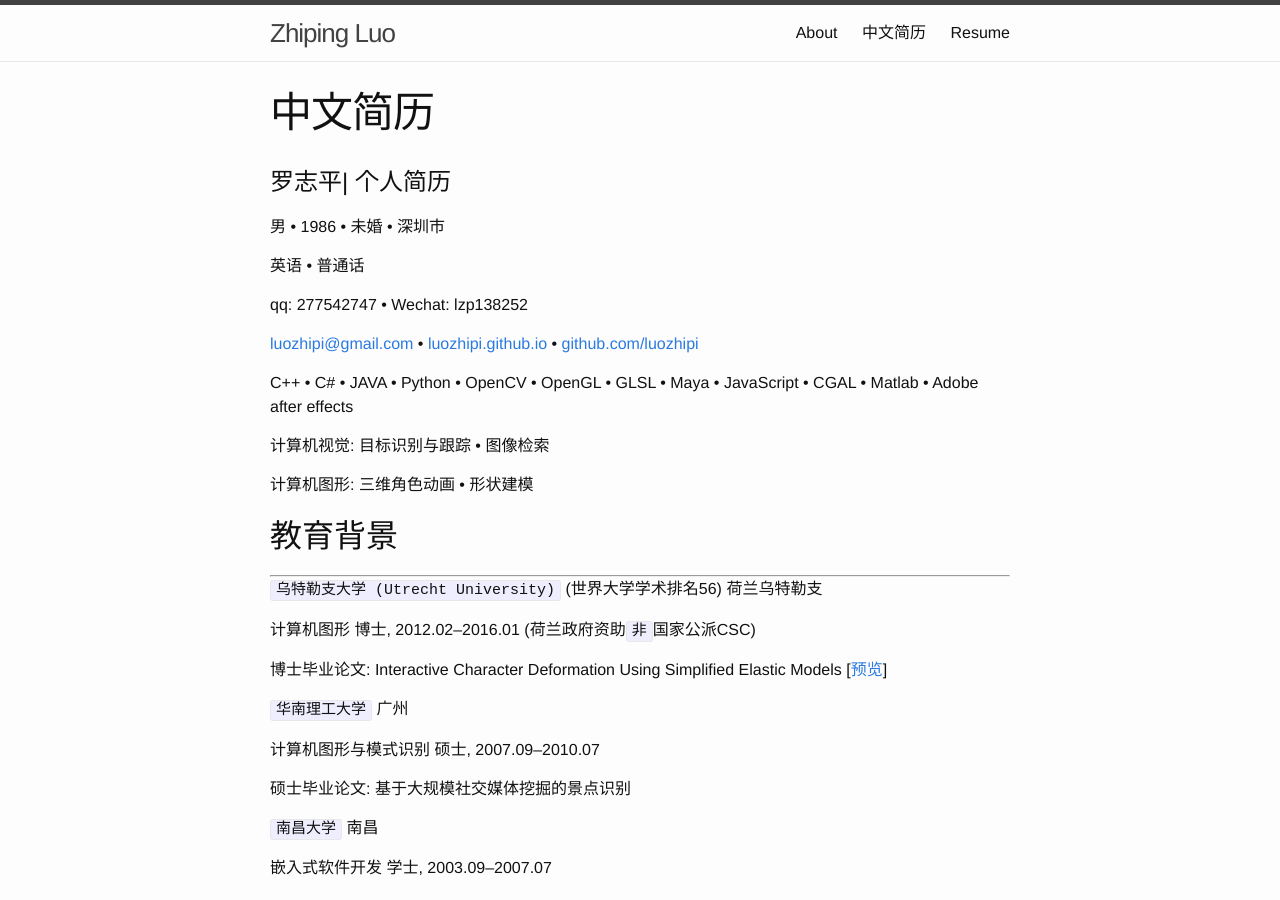
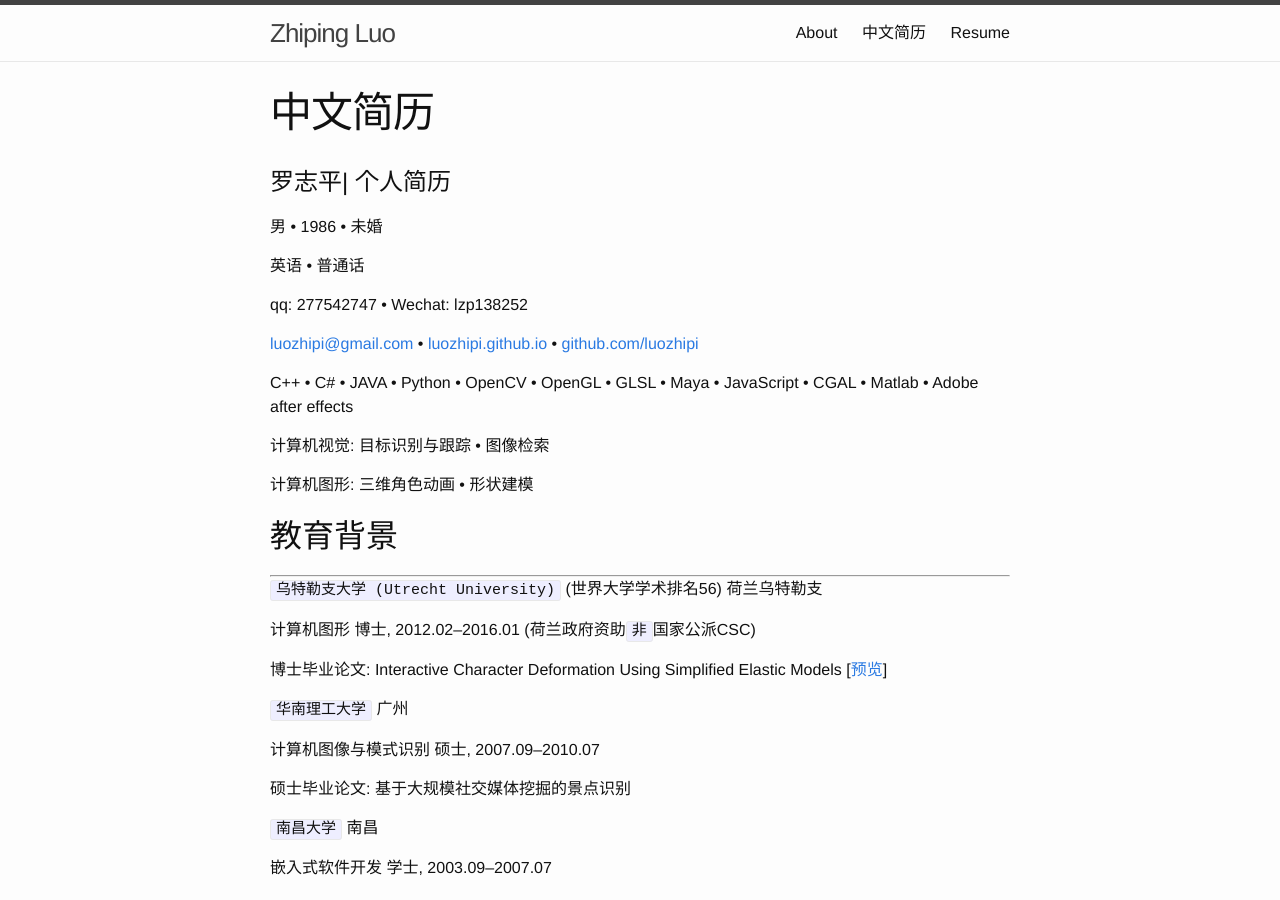
Before and after one commit to luozhipi/luozhipi.github.io, a Jekyll site: the page built from resume_CN.md, in a window 1280 px wide and 900 px high. Built offline with Jekyll 4.4.1, drawn with Linux system fonts in a browser that asks for light colours.

Commit message:
Update resume_CN.md

```diff
--- a/resume_CN.md
+++ b/resume_CN.md
@@ -5,7 +5,7 @@ permalink: /cv_cn/
 ---
 # 罗志平| 个人简历 #
 
-男 • 1986 • 未婚 • 深圳市
+男 • 1986 • 未婚
 
 英语 • 普通话
 
@@ -32,7 +32,7 @@ C++ • C# • JAVA • Python • OpenCV • OpenGL • GLSL • Maya • JavaS
 
 `华南理工大学`           										广州
 
-计算机图形与模式识别 硕士,  						2007.09–2010.07
+计算机图像与模式识别 硕士,  						2007.09–2010.07
 
 硕士毕业论文: 基于大规模社交媒体挖掘的景点识别
 
```
